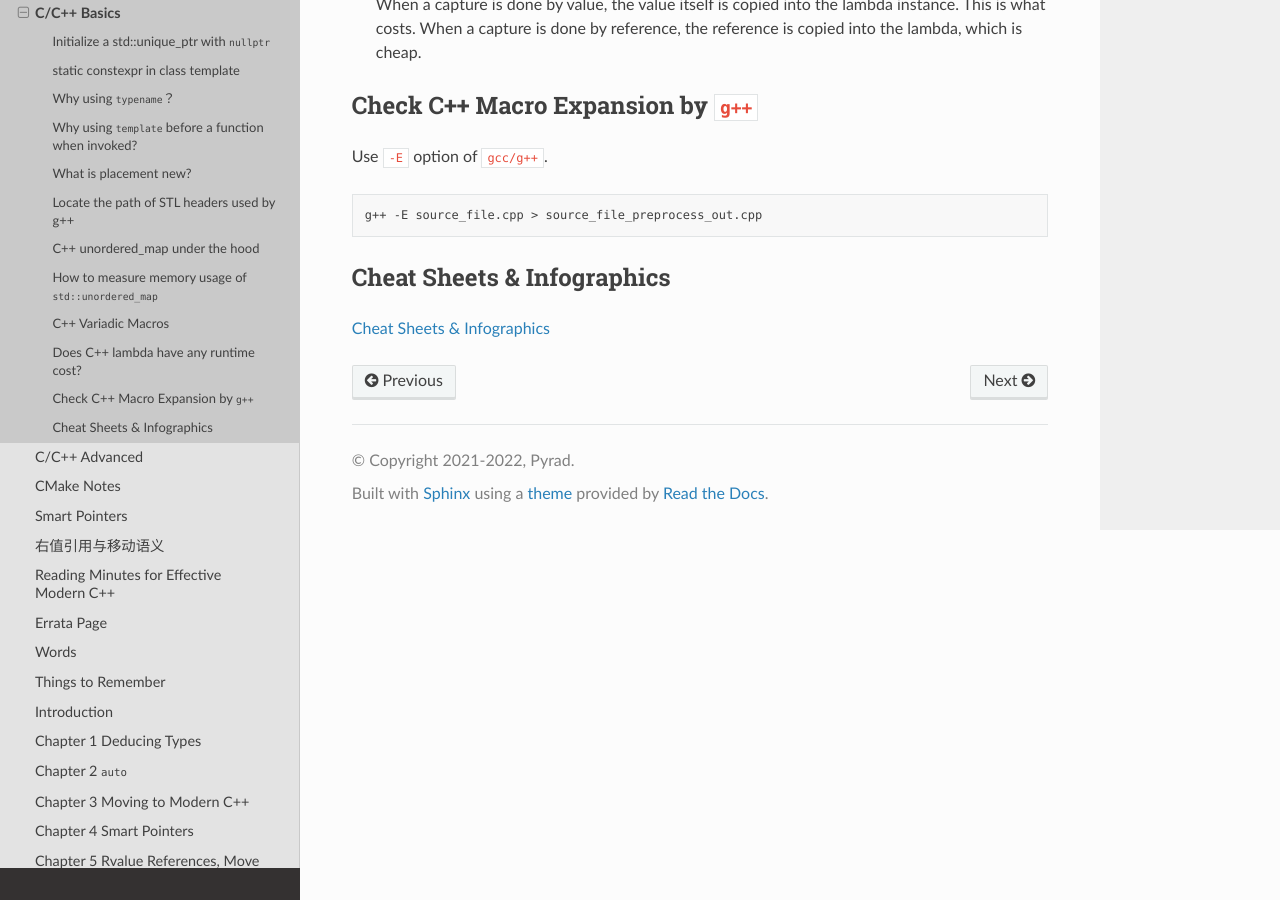
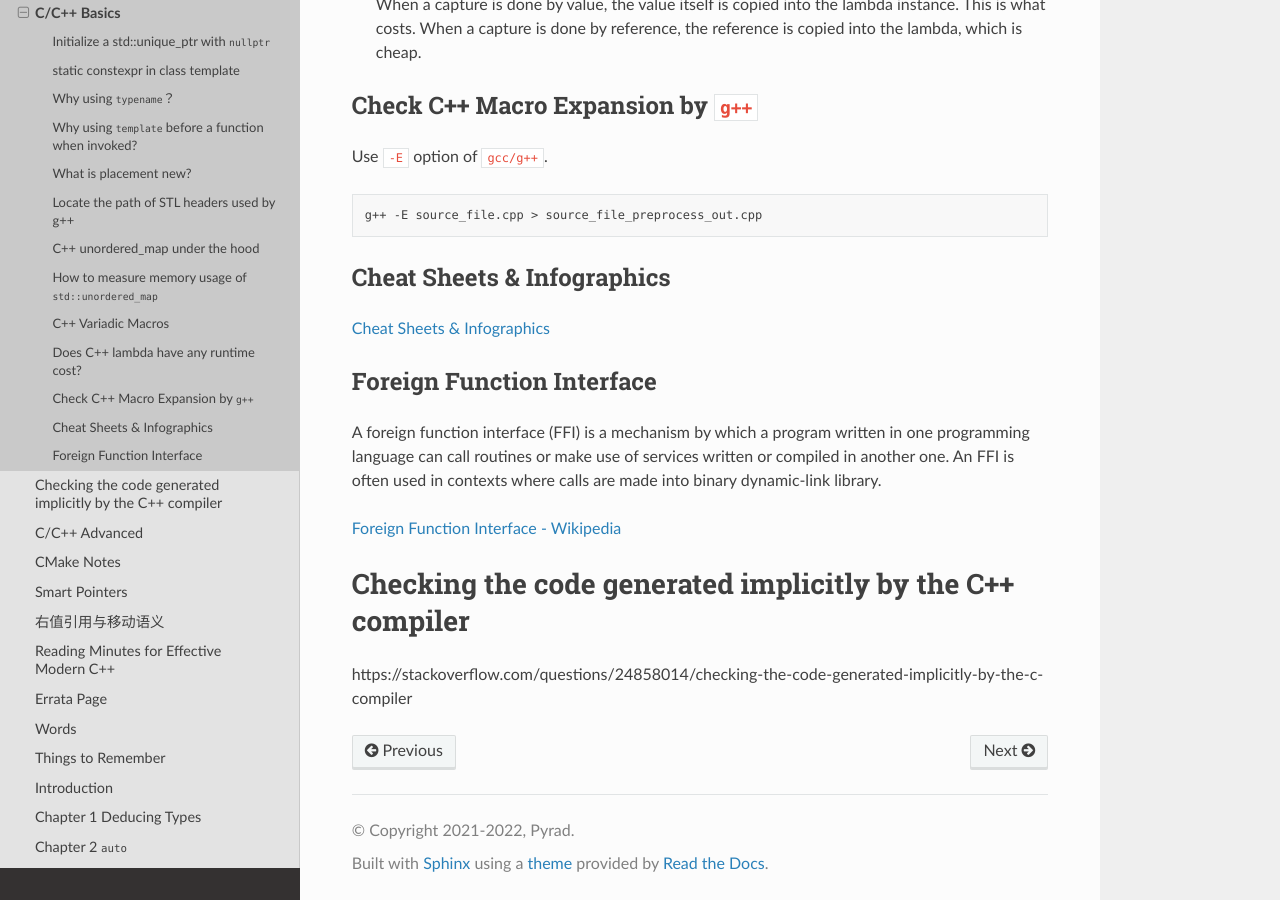
Before and after one commit to Pyrad/pyradnotes, a Sphinx documentation site: the page built from source/CPP/CppBasics.md, in a window 1280 px wide and 900 px high, scrolled down 3630 px. Built offline with Sphinx 7.4.7 and the Read the Docs theme 2.0.0, drawn with Linux system fonts in a browser that asks for light colours.

Commit message:
CPP FFI = Foreign Function Interface

```diff
--- a/source/CPP/CppBasics.md
+++ b/source/CPP/CppBasics.md
@@ -193,3 +193,15 @@ g++ -E source_file.cpp > source_file_preprocess_out.cpp
 ## Cheat Sheets & Infographics
 
 [Cheat Sheets & Infographics](https://hackingcpp.com/cpp/cheat_sheets.html)
+
+
+## Foreign Function Interface
+
+A foreign function interface (FFI) is a mechanism by which a program written in one programming language can call routines or make use of services written or compiled in another one. An FFI is often used in contexts where calls are made into binary dynamic-link library.
+
+[Foreign Function Interface - Wikipedia](https://en.wikipedia.org/wiki/Foreign_function_interface)
+
+
+# Checking the code generated implicitly by the C++ compiler
+
+https://stackoverflow.com/questions/24858014/checking-the-code-generated-implicitly-by-the-c-compiler
```
